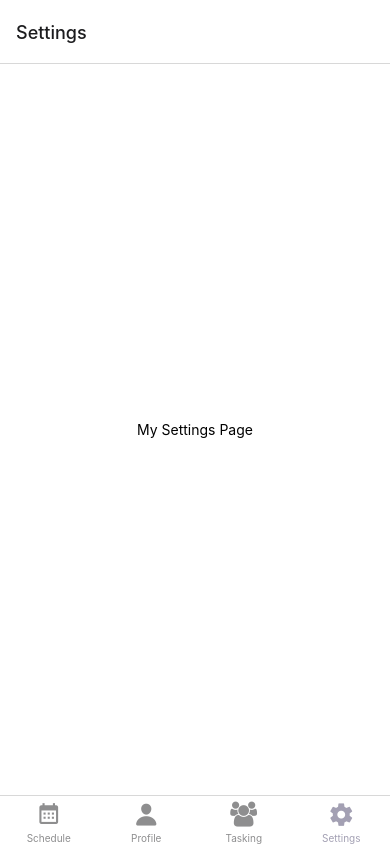
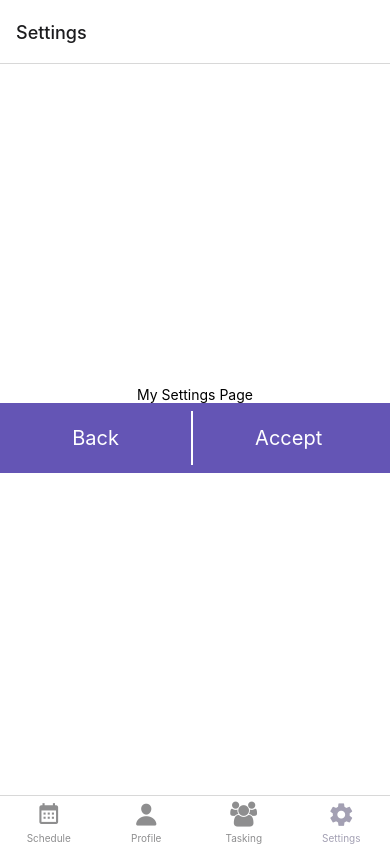
Before and after one commit to alsalmiw/scrubby_react_native, a React Native app: screen /Settings in a window 390 px wide. Built offline with nearby package versions, Linux system fonts and the light colour scheme.

Commit message:
Just displaying TwoFull component

```diff
--- a/screens/Settings/SettingsScreen.tsx
+++ b/screens/Settings/SettingsScreen.tsx
@@ -2,14 +2,29 @@ import { StatusBar } from 'expo-status-bar';
 import { FC } from 'react';
 import { StyleSheet, Text, View } from 'react-native';
 
-const SettingsScreen: FC = ()=> {
+import TwoFullButtonComponent from '../../components/TwoFullButtonComponent';
+
+const SettingsScreen: FC = () => {
+
+  const displayBackHandler = () => {
+    console.log('Back Button is working')
+  }
+
+  const displayAcceptHandler = () => {
+    console.log('Accept Button is working')
+  }
+
   return (
 
-
-
-
     <View style={styles.container}>
-        <Text>My Settings Page</Text>
+      <Text>My Settings Page</Text>
+      <TwoFullButtonComponent
+        onBackPress={displayBackHandler}
+        onAcceptPress={displayAcceptHandler}
+        text1="Back"
+        text2="Accept"
+      >
+      </TwoFullButtonComponent>
     </View>
 
 
```
